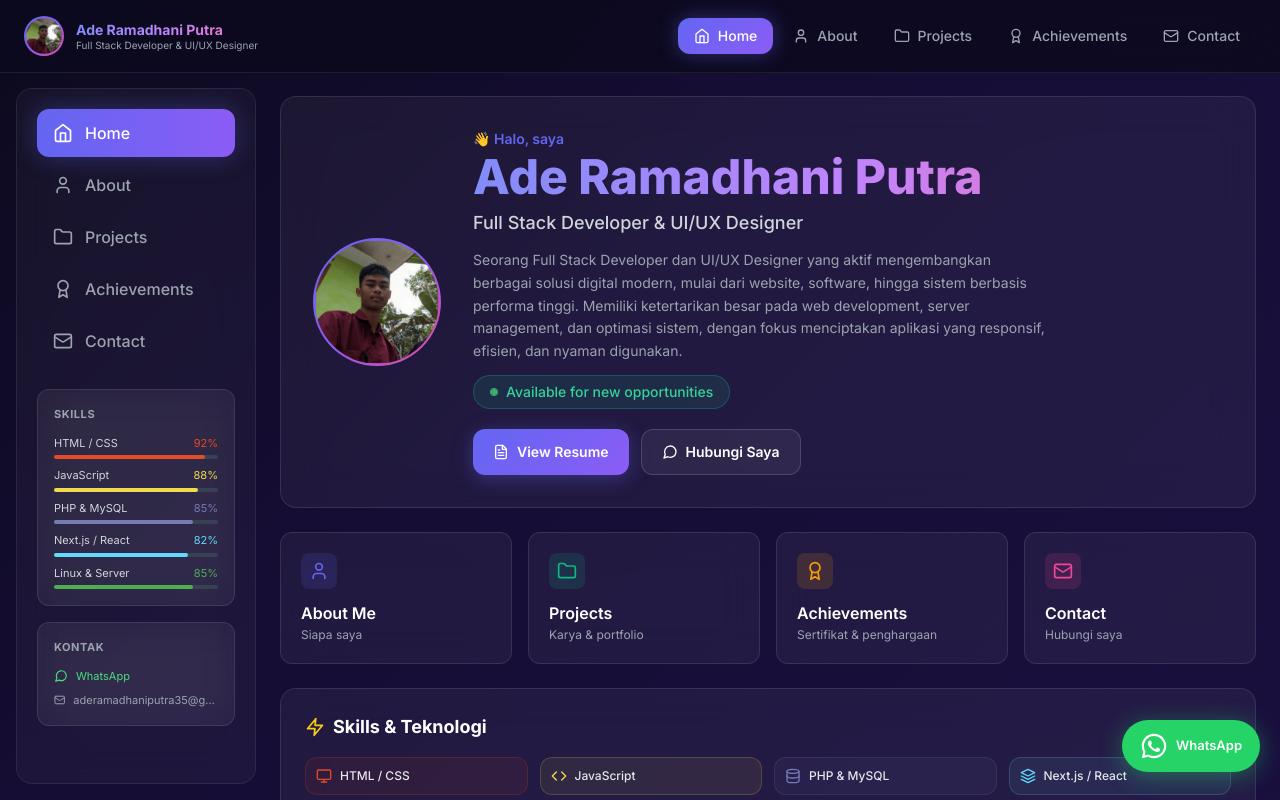
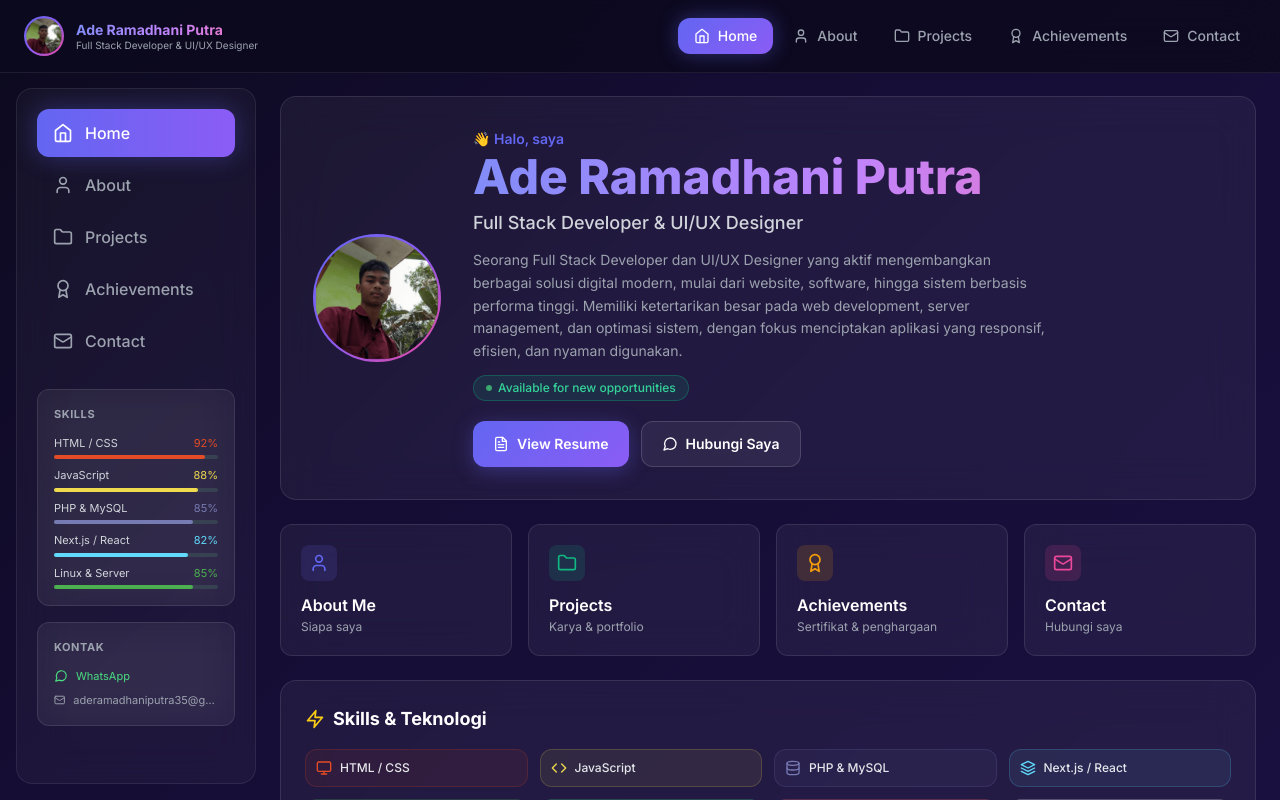
Before and after one commit to Rama-X2/portfolio, a Next.js app: page / in a window 1280 px wide. Shown: the top 800 px of the page. Built offline with nearby package versions, Linux system fonts and the light colour scheme.

Commit message:
update ext

```diff
--- a/app/globals.css
+++ b/app/globals.css
@@ -202,13 +202,13 @@
 
   /* ── Available badge ─── */
   .available-badge {
-    @apply inline-flex items-center gap-2 px-4 py-1.5 rounded-full text-sm font-medium;
+    @apply inline-flex items-center gap-1.5 px-3 py-1 rounded-full text-xs font-medium;
     background: rgba(16, 185, 129, 0.12);
     border: 1px solid rgba(16, 185, 129, 0.3);
     color: #34d399;
   }
   .available-badge .dot {
-    @apply w-2 h-2 rounded-full bg-green-400;
+    @apply w-1.5 h-1.5 rounded-full bg-green-400;
     animation: pulse 1.5s ease-in-out infinite;
   }
 
--- a/components/Portfolio.tsx
+++ b/components/Portfolio.tsx
@@ -422,21 +422,6 @@ export default function Portfolio() {
         <div className="blob blob-3" />
       </div>
 
-      {/* ── WhatsApp Floating Button ─── */}
-      <motion.a
-        href={personal.whatsapp}
-        target="_blank"
-        rel="noopener noreferrer"
-        className="whatsapp-btn"
-        whileHover={{ scale: 1.12 }}
-        whileTap={{ scale: 0.92 }}
-        title="Chat via WhatsApp"
-      >
-        <svg viewBox="0 0 32 32" fill="currentColor" className="w-7 h-7">
-          <path d="M16 2C8.27 2 2 8.27 2 16c0 2.44.64 4.73 1.77 6.72L2 30l7.45-1.76A13.92 13.92 0 0016 30c7.73 0 14-6.27 14-14S23.73 2 16 2zm0 25.5a11.44 11.44 0 01-5.84-1.6l-.42-.25-4.42 1.04 1.06-4.3-.27-.44A11.47 11.47 0 014.5 16C4.5 9.6 9.6 4.5 16 4.5S27.5 9.6 27.5 16 22.4 27.5 16 27.5zm6.3-8.55c-.34-.17-2.02-1-2.34-1.11-.32-.11-.55-.17-.78.17-.23.34-.89 1.11-1.09 1.34-.2.23-.4.26-.74.09-.34-.17-1.44-.53-2.74-1.69-1.01-.9-1.7-2.02-1.89-2.36-.2-.34-.02-.52.15-.69.15-.15.34-.4.51-.6.17-.2.23-.34.34-.57.11-.23.06-.43-.03-.6-.09-.17-.78-1.88-1.07-2.57-.28-.68-.57-.59-.78-.6h-.66c-.23 0-.6.09-.91.43-.32.34-1.2 1.17-1.2 2.86s1.23 3.32 1.4 3.55c.17.23 2.42 3.7 5.87 5.19.82.35 1.46.56 1.96.72.82.26 1.57.22 2.16.13.66-.1 2.02-.82 2.31-1.62.28-.8.28-1.48.2-1.62-.09-.14-.32-.23-.66-.4z"/>
-        </svg>
-        <span className="whatsapp-label">WhatsApp</span>
-      </motion.a>
 
       {/* ── Header ─── */}
       <header className="fixed top-0 left-0 right-0 z-40 header-glass px-4 md:px-6 py-3 md:py-4 flex justify-between items-center">
```
